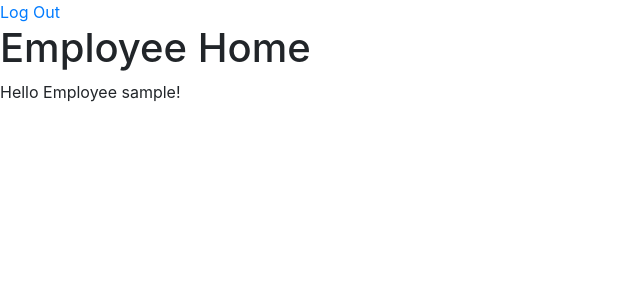
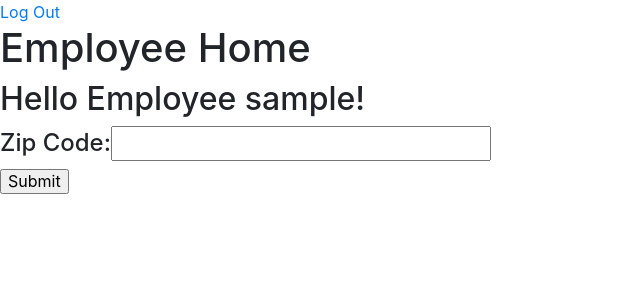
Before and after one commit to cwillett87/Trash_Collector, a Django app: page /employees/ in a window 1280 px wide. Shown: the top 300 px of the page, without its empty margins (0-640 px from the left). Run offline with Django 3.2, Linux system fonts and the light colour scheme; the visitor is signed in with stand-in values (Sample User, id 1); some libraries are stand-ins or nearby versions.

Commit message:
Made migrations for Employee model.

```diff
--- a/trash_collector/customers/views.py
+++ b/trash_collector/customers/views.py
@@ -92,6 +92,11 @@ def pickup(request):
         }
         return render(request, 'customers/pickup.html', context)
 
+
+# def redirect():
+#     return HttpResponseRedirect(reverse('customers:details'))
+
+
 # def activate(request):
 #     user = request.user
 #     customer_activate = Customer.objects.get(user=user)
--- a/trash_collector/employees/models.py
+++ b/trash_collector/employees/models.py
@@ -3,3 +3,9 @@ from django.db import models
 # Create your models here.
 
 # TODO: Create an Employee model with properties required by the user stories
+
+
+class Employee(models.Model):
+    name = models.CharField(max_length=50)
+    user = models.ForeignKey('accounts.User', blank=True, null=True, on_delete=models.CASCADE)
+    zip_code = models.CharField(max_length=50)
--- a/trash_collector/employees/templates/employees/index.html
+++ b/trash_collector/employees/templates/employees/index.html
@@ -4,7 +4,12 @@
 
 {% block content %}
   {% if user.is_authenticated %}
-    Hello Employee {{ user.username }}!
+<h2>Hello Employee {{ user.username }}!</h2>
+    <form action="{% url 'employees:index' %}" method="post">
+        {% csrf_token %}
+        <h4>Zip Code:<input type="text" name="zip_code" id="zip_code"><br></h4>
+        <h6><input type="submit" value="Submit"></h6>
+    </form>
   {% else %}
     <p>You are at the employee index, but you are not logged in.</p>
     <a href="{% url 'login' %}">Log In</a>
--- a/trash_collector/employees/views.py
+++ b/trash_collector/employees/views.py
@@ -1,6 +1,8 @@
-from django.http import HttpResponse
+from django.http import HttpResponseRedirect
 from django.shortcuts import render
 from django.apps import apps
+from .models import Employee
+from django.urls import reverse
 
 # Create your views here.
 
@@ -8,6 +10,17 @@ from django.apps import apps
 
 
 def index(request):
+    user = request.user
+    if request.method == 'POST':
+        zip_code = request.POST.get('zip_code')
+        new_employee = Employee(name=user.username, user=user, zip_code=zip_code)
+        new_employee.save()
+        return HttpResponseRedirect(reverse('employees:index'))
     # This line will get the Customer model from the other app, it can now be used to query the db
-    Customer = apps.get_model('customers.Customer')
-    return render(request, 'employees/index.html')
+    else:
+        # Customer = apps.get_model('customers.Customer')
+        # customer = Customer.objects.values('zip_code')
+        # context = {
+        #     'customer': customer
+        # }
+        return render(request, 'employees/index.html')
--- a/trash_collector/templates/base.html
+++ b/trash_collector/templates/base.html
@@ -17,9 +17,6 @@
 
   <!-- Links -->
   <ul class="navbar-nav">
-    <li class="nav-item">
-      <a class="nav-link" href="#">Home</a>
-    </li>
     <li class="nav-item">
       <a class="nav-link" href="{% url 'customers:details' %}">Account Info</a>
     </li>
```
Also changed, not shown: trash_collector/customers/templates/customers/index.html (+6 -6 lines), trash_collector/customers/migrations/0002_auto_20210604_1901.py (deleted), trash_collector/customers/migrations/0004_merge_20210607_1440.py (deleted), trash_collector/customers/migrations/0006_auto_20210608_1127.py, trash_collector/customers/models.py (line endings or trailing spaces), trash_collector/employees/migrations/0001_initial.py (added).
